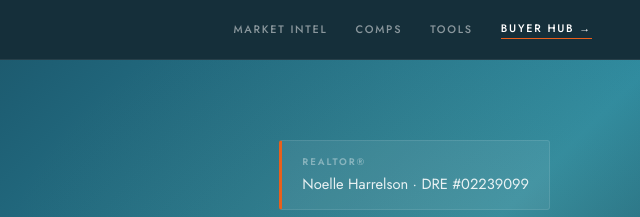
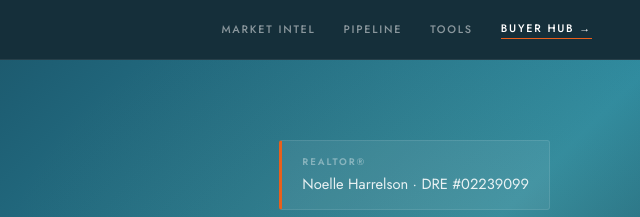
Before and after one commit to NoelleHarrelson/-nh-tracker, a plain HTML site: page market-intelligence.html in a window 1280 px wide. Shown: the top 217 px of the page, 640-1280 px from the left. Drawn offline with nearby package versions, Linux system fonts and the light colour scheme.

Commit message:
Update market-intelligence.html

```diff
--- a/market-intelligence.html
+++ b/market-intelligence.html
@@ -831,7 +831,7 @@ body {
   <div class="masthead-brand">Noelle Harrelson · <em>Coastal Intelligence</em></div>
   <div class="masthead-nav">
     <a onclick="scrollToSection('market')">Market Intel</a>
-    <a onclick="scrollToSection('comps')">Comps</a>
+    <a onclick="scrollToSection('comps')">Pipeline</a>
     <a onclick="scrollToSection('tools')">Tools</a>
     <a href="https://noelleharrelson.github.io/-nh-tracker/coastal-intel.html" target="_blank" style="color:#fff;border-bottom:1px solid #E8601C;padding-bottom:2px;">Buyer Hub →</a>
   </div>
```
